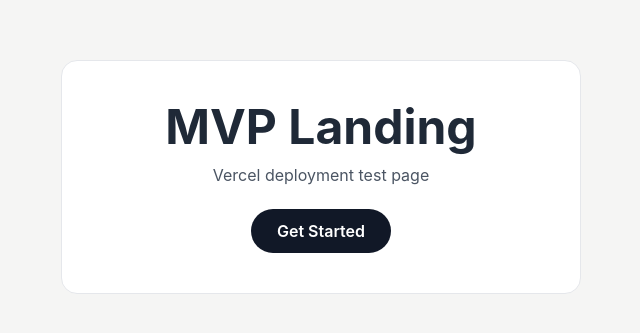
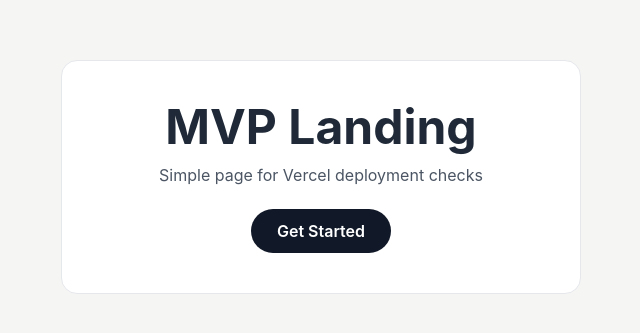
Before and after one commit to SOMA-OneTwoThree/mvp-find, a Next.js app: page / in a window 1280 px wide. Shown: the part 223-556 px from the top of the page, without its empty margins (319-959 px from the left). Built offline with nearby package versions, Linux system fonts and the light colour scheme.

Commit message:
chore: update landing copy

```diff
--- a/app/page.tsx
+++ b/app/page.tsx
@@ -3,7 +3,7 @@ export default function Home() {
     <main className="hero">
       <div className="hero__content">
         <h1>MVP Landing</h1>
-        <p className="hero__description">Vercel deployment test page</p>
+        <p className="hero__description">Simple page for Vercel deployment checks</p>
         <a className="hero__button" href="#start">
           Get Started
         </a>
```
